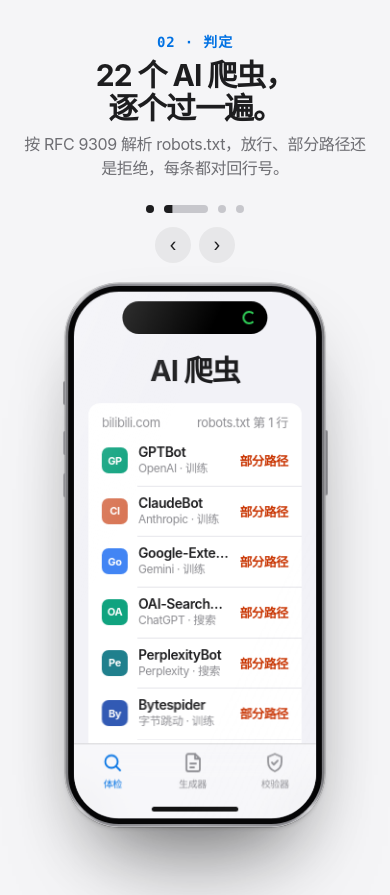
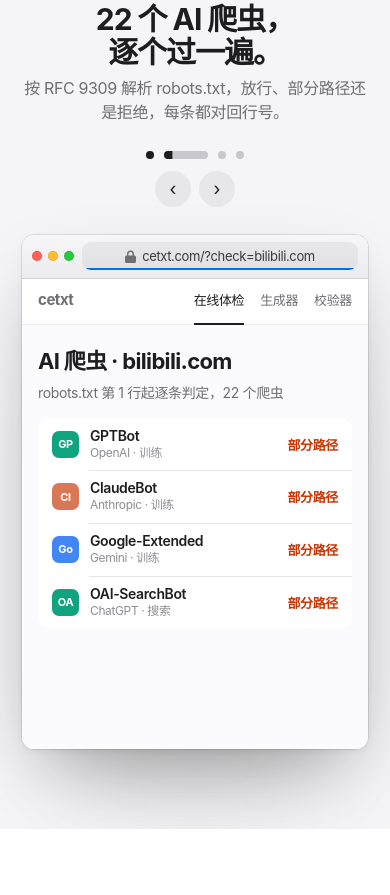
Before and after one commit to yehyakin/llms-txt-cn, a website: page design/d/index.html in a window 390 px wide. Shown: the part 1509-2404 px from the top of the page. Drawn offline with Linux system fonts and the light colour scheme.

Commit message:
design D v3: swap iPhone mockup for Safari-style desktop window showing real cetxt UI (address bar + load bar, in-page tabs, two-column results); responsive inside on mobile; real page title

```diff
--- a/design/d/index.html
+++ b/design/d/index.html
@@ -1,6 +1,6 @@
 <!DOCTYPE html>
 <html lang="zh-CN"><head><meta charset="UTF-8"><meta name="viewport" content="width=device-width,initial-scale=1,viewport-fit=cover">
-<title>概念 D v3 · cetxt</title><meta name="robots" content="noindex"><meta name="theme-color" content="#ffffff">
+<title>cetxt · 你的网站，AI 读得懂吗？</title><meta name="robots" content="noindex"><meta name="theme-color" content="#ffffff">
 <style>
 :root{--ink:#1d1d1f;--mut:#86868b;--mut2:#6e6e73;--line:#d2d2d7;--alt:#f5f5f7;--acc:#0071e3;
 --sans:-apple-system,BlinkMacSystemFont,"SF Pro Display","SF Pro Text","PingFang SC","Hiragino Sans GB","Microsoft YaHei",system-ui,sans-serif;
@@ -93,7 +93,7 @@
 .hl span{color:#d2d2d7;transition:color .25s linear}.hl span.on{color:var(--ink)}
 .hl span.on.g{color:var(--acc)}
 
-/* ===== sticky phone story ===== */
+/* ===== story: chapter player in a browser window ===== */
 .story{padding:clamp(80px,12vw,140px) 0;background:var(--alt);overflow:hidden;isolation:isolate}
 .story .pin{position:relative;display:grid;grid-template-columns:1fr 1fr;align-items:center;max-width:1024px;margin:0 auto;padding:0 22px;gap:40px}
 .steps{position:relative;height:300px;text-align:left}
@@ -105,39 +105,36 @@
 .dots{display:flex;gap:10px;margin-top:28px}.dots i{position:relative;width:8px;height:8px;border-radius:8px;background:#c7c7cc;transition:width .5s var(--out);overflow:hidden;cursor:pointer}.dots i.on{width:44px}
 .dots i::after{content:"";position:absolute;inset:0;background:var(--ink);transform:scaleX(0);transform-origin:left}.dots i.done::after{transform:scaleX(1)}.dots i.on::after{transform:scaleX(1);transition:transform var(--dur,5s) linear}.story.paused .dots i.on::after{transition:none}
 .step-nav{display:flex;gap:8px;margin-top:22px}.step-nav button{width:36px;height:36px;border-radius:50%;background:rgba(0,0,0,.06);color:var(--ink);font-size:18px;line-height:1;display:grid;place-items:center;transition:background .2s}.step-nav button:active{background:rgba(0,0,0,.14)}
-.phone{touch-action:pan-y}
-
-/* iPhone 17 Pro-ish hardware: thin titanium band, black bezel, glass */
-.phone{width:min(330px,72vw);aspect-ratio:71.5/150;margin:0 auto;border-radius:56px;padding:3px;position:relative;
-background:linear-gradient(90deg,#6f6f73,#c9c9cd 6%,#8d8d92 14%,#9a9a9f 50%,#8d8d92 86%,#d4d4d8 94%,#6a6a6e);
-box-shadow:inset 0 0 0 .5px rgba(255,255,255,.55),0 0 0 .5px rgba(0,0,0,.35),0 2px 4px rgba(0,0,0,.12),0 40px 80px -30px rgba(0,0,0,.45),0 80px 120px -60px rgba(0,0,0,.35);
-transform:translateY(var(--py,0)) scale(calc(var(--ps,1) * var(--fit,1)));will-change:transform;flex:none}
-.phone::before,.phone::after{content:"";position:absolute;width:2.5px;border-radius:1.5px;background:linear-gradient(90deg,#5d5d61,#a9a9ae)}
-.phone::before{right:-2.5px;top:27%;height:12%;border-radius:0 2px 2px 0;background:linear-gradient(90deg,#a9a9ae,#6a6a6e)}
-.phone::after{left:-2.5px;top:18%;height:4.5%;border-radius:2px 0 0 2px;box-shadow:0 52px 0 #8d8d92,0 96px 0 #8d8d92}
-.screen{height:100%;border-radius:53px;background:#f2f2f7;overflow:hidden;position:relative;border:6px solid #050506;box-shadow:inset 0 0 0 .5px rgba(255,255,255,.08)}
-.screen::after{content:"";position:absolute;inset:0;border-radius:inherit;pointer-events:none;z-index:9;background:linear-gradient(115deg,rgba(255,255,255,.28) 0%,rgba(255,255,255,0) 32%,rgba(255,255,255,0) 70%,rgba(255,255,255,.08) 100%)}
-.tabbar{position:absolute;left:0;right:0;bottom:0;height:78px;padding:7px 0 0;display:flex;justify-content:space-around;background:rgba(249,249,251,.86);backdrop-filter:blur(20px);-webkit-backdrop-filter:blur(20px);border-top:.5px solid rgba(0,0,0,.12);z-index:6}
-.tabbar span{display:flex;flex-direction:column;align-items:center;gap:3px;font-size:10px;font-weight:500;color:#8e8e93;transition:color .3s}
-.tabbar span.on{color:#0071e3}.tabbar svg{width:24px;height:24px;fill:none;stroke:currentColor;stroke-width:1.8;stroke-linecap:round;stroke-linejoin:round}
-.homebar{position:absolute;left:50%;bottom:7px;width:36%;height:5px;margin-left:-18%;border-radius:3px;background:#111;z-index:7}
-.island{position:absolute;left:50%;top:10px;transform:translateX(-50%);width:34%;height:31px;border-radius:20px;background:#000;z-index:5;transition:width .6s var(--spring),height .6s var(--spring)}
-.island.busy{width:60%;height:34px}
-.sbar{transition:opacity .25s}.screen:has(.island.busy) .sbar{opacity:0}
-.island i{position:absolute;right:12px;top:50%;width:14px;height:14px;margin-top:-7px;border-radius:50%;border:2px solid #30d158;border-top-color:transparent;opacity:0;transition:opacity .3s;animation:spin .8s linear infinite}
-.island.busy i{opacity:1}@keyframes spin{to{transform:rotate(360deg)}}
-.sbar{height:51px;display:flex;justify-content:space-between;align-items:center;padding:0 28px 0 32px;font:600 15px var(--sans);letter-spacing:-.01em;position:relative;z-index:4}
-.sbar svg{fill:currentColor}
-.scr{position:absolute;inset:54px 0 78px;padding:4px 15px 20px;opacity:0;transform:scale(.97);transition:opacity .5s var(--out),transform .6s var(--out);overflow:hidden}
+/* desktop browser window (Safari-like) */
+.story .pin{grid-template-columns:1fr;gap:0;max-width:1100px;text-align:center}
+.steps{height:210px;text-align:center}.step{align-items:center}.step p{margin:0 auto}
+.dots,.step-nav{justify-content:center}
+.win{width:100%;max-width:920px;margin:44px auto 0;border-radius:14px;background:#fff;position:relative;overflow:hidden;touch-action:pan-y;text-align:left;
+box-shadow:0 0 0 .5px rgba(0,0,0,.18),0 2px 6px rgba(0,0,0,.06),0 30px 70px -20px rgba(0,0,0,.28),0 70px 120px -60px rgba(0,0,0,.25)}
+.tb{height:52px;display:flex;align-items:center;gap:14px;padding:0 16px;background:linear-gradient(#f6f6f8,#ececef);border-bottom:.5px solid rgba(0,0,0,.14);position:relative}
+.tl{display:flex;gap:8px;flex:none}.tl i{width:12px;height:12px;border-radius:50%;background:#ff5f57;box-shadow:inset 0 0 0 .5px rgba(0,0,0,.15)}.tl i:nth-child(2){background:#febc2e}.tl i:nth-child(3){background:#28c840}
+.nv{display:flex;gap:14px;color:#9a9aa0;flex:none;font-size:20px;line-height:1}.nv b:last-child{opacity:.45}
+.addr{flex:1;max-width:460px;margin:0 auto;height:32px;border-radius:9px;background:rgba(0,0,0,.055);display:flex;align-items:center;justify-content:center;gap:6px;font-size:14px;color:#3a3a3c;position:relative;overflow:hidden}
+.addr svg{width:11px;height:13px;fill:#6e6e73}
+.addr .ld{position:absolute;left:0;bottom:0;height:2.5px;width:0;background:var(--acc);opacity:0}
+.addr.busy .ld{opacity:1;animation:ld 1.1s var(--out) forwards}@keyframes ld{to{width:100%}}
+.tb .sp{width:110px;flex:none}
+.vp{position:relative;height:520px;background:#fbfbfd}
+.ph{height:54px;display:flex;align-items:center;gap:28px;padding:0 28px;border-bottom:1px solid #ececf0;background:#fff;font-size:14px}
+.ph .lg{font-weight:700;font-size:17px;letter-spacing:-.03em;margin-right:auto}
+.ph span{color:#6e6e73;padding:16px 0;border-bottom:2px solid transparent;transition:color .3s,border-color .3s}.ph span.on{color:var(--ink);border-color:var(--ink)}
+.scr{position:absolute;inset:54px 0 0;padding:34px 40px;opacity:0;transform:translateY(8px);transition:opacity .5s var(--out),transform .6s var(--out);overflow:hidden}
 .scr.on{opacity:1;transform:none}
-.scr h4{font-size:30px;font-weight:700;letter-spacing:-.03em;margin:2px 2px 12px}
-.sf{background:#e3e3e8;border-radius:11px;padding:9px 12px;font-size:16px;color:#8e8e93;display:flex;gap:7px;align-items:center}
-.sf b{color:var(--ink);font-weight:400}.sf .caret{width:2px;height:19px;background:var(--acc);animation:blink 1s steps(1) infinite}
+.scr h4{font-size:26px;font-weight:700;letter-spacing:-.03em;margin-bottom:6px}.scr .lead{color:#6e6e73;font-size:15px;margin-bottom:22px}
+#sc0{display:flex;flex-direction:column;align-items:center;justify-content:center;text-align:center;padding-bottom:70px}
+#sc0 h4{font-size:36px}
+.sf{width:min(560px,100%);height:58px;border-radius:14px;background:#fff;box-shadow:0 0 0 1px #d2d2d7,0 6px 20px -8px rgba(0,0,0,.15);display:flex;align-items:center;gap:10px;padding:0 7px 0 18px;font-size:18px;color:#8e8e93;margin-top:8px}
+.sf b{color:var(--ink);font-weight:400}.sf .caret{width:2px;height:22px;background:var(--acc);animation:blink 1s steps(1) infinite}.sf .go{margin-left:auto;background:var(--acc);color:#fff;border-radius:10px;padding:10px 22px;font-size:16px;font-weight:600;transition:transform .15s,background .15s}
+.sf .go.press{transform:scale(.93);background:#005bb8}
 @keyframes blink{50%{opacity:0}}
-#sc0{bottom:0;z-index:8}
-.kbd{position:absolute;left:0;right:0;bottom:0;height:42%;background:#d1d3d9;padding:10px 4px;display:grid;grid-template-rows:repeat(4,1fr);gap:9px;transform:translateY(var(--kb,0));transition:transform .5s var(--out)}
-.kbd div{display:flex;gap:5px;justify-content:center}.kbd span{flex:1;max-width:30px;background:#fff;border-radius:5px;box-shadow:0 1px 0 #898a8d}
-.kbd .go{max-width:84px;background:var(--acc)}
+.cols{display:grid;grid-template-columns:1fr 1fr;gap:12px 16px}.cols .grp{margin:0}
+.duo{display:grid;grid-template-columns:200px 1fr;gap:36px;align-items:center}.duo .ring{margin:0}
+.gen{display:grid;grid-template-columns:1.25fr 1fr;gap:20px;align-items:start}
 .grp{background:#fff;border-radius:12px;overflow:hidden;margin-bottom:12px}
 .grp .hd{display:flex;justify-content:space-between;padding:11px 14px 3px;font-size:13px;color:#8e8e93}
 .row{display:flex;align-items:center;gap:11px;padding:9px 14px;position:relative}
@@ -245,11 +242,13 @@
 footer .in{max-width:1024px;margin:0 auto;line-height:1.7}footer ol{padding-left:16px;margin-bottom:14px;border-bottom:1px solid var(--line);padding-bottom:14px}
 .tag{position:fixed;left:12px;top:calc(104px + env(safe-area-inset-top));z-index:70;font:11px var(--mono);background:rgba(29,29,31,.82);color:#fff;border-radius:8px;padding:5px 9px;pointer-events:none}
 
-@media(max-width:833px) and (max-aspect-ratio:1/1){
- .story .pin{grid-template-columns:1fr;grid-template-rows:auto 1fr;gap:0;padding-top:64px}
- .steps{height:170px;order:-1;text-align:center}.step{align-items:center}.step h3{font-size:30px;margin-bottom:8px}.step p{font-size:16px}.step .n{margin-bottom:8px}.dots{justify-content:center;margin-top:14px}
- .phone{width:270px;align-self:start;transform-origin:50% 0;margin-top:20px}.step-nav{justify-content:center;margin-top:14px}}
-@media(max-width:833px) and (min-aspect-ratio:1/1){.story .pin{gap:24px;padding-top:52px}.step h3{font-size:28px}.step p{font-size:16px}.phone{width:270px}}
+@media(max-width:833px){.steps{height:180px}.step h3{font-size:30px;margin-bottom:8px}.step p{font-size:16px}.dots{margin-top:14px}.step-nav{margin-top:12px}
+ .win{margin-top:28px;border-radius:12px}.tb{height:44px;padding:0 10px;gap:8px}.tl i{width:10px;height:10px}.tl{gap:6px}.nv,.tb .sp{display:none}.addr{height:28px;font-size:13px}
+ .vp{height:470px}.ph{height:46px;gap:16px;padding:0 16px;font-size:13px}.ph span{padding:13px 0}.ph .lg{font-size:15px}
+ .scr{inset:46px 0 0;padding:20px 16px}.scr h4{font-size:22px}#sc0 h4{font-size:26px}.scr .lead{font-size:14px;margin-bottom:14px}
+ .sf{height:50px;font-size:16px;padding-left:14px}.sf .go{padding:8px 14px;font-size:15px}
+ .cols,.gen{grid-template-columns:1fr;gap:10px}.duo{grid-template-columns:1fr;gap:6px}.duo .ring{margin:0 auto 8px;width:130px;height:130px}.duo .ring .c b{font-size:40px}
+ #sc1 .cols .grp:last-child{display:none}.cols .row:nth-child(n+7){display:none}}
 @media(max-width:833px){
  .wheel-wrap,.builder{grid-template-columns:1fr}.wheel{margin:0 auto}.tiles{grid-template-columns:1fr}.wheel-wrap{gap:36px}}
 @media(max-width:734px){.gnav .ls,.lnav .s{display:none}section{padding:100px 20px}.field{padding-left:18px}.field .pre{display:none}}
@@ -304,15 +303,17 @@
    <div class="dots" id="dots"><i class="on" role="tab"></i><i role="tab"></i><i role="tab"></i><i role="tab"></i></div>
    <div class="step-nav"><button data-d="-1" aria-label="上一步">‹</button><button data-d="1" aria-label="下一步">›</button></div>
   </div>
-  <div class="phone" id="phone"><div class="screen">
-   <div class="island" id="isl"><i></i></div>
-   <div class="sbar"><span class="clk">9:41</span><span style="display:flex;gap:5px;align-items:center"><svg width="17" height="11" viewBox="0 0 17 11"><rect y="7" width="3" height="4" rx="1"/><rect x="4.7" y="5" width="3" height="6" rx="1"/><rect x="9.4" y="2.5" width="3" height="8.5" rx="1"/><rect x="14" width="3" height="11" rx="1"/></svg><svg width="25" height="12" viewBox="0 0 25 12"><rect x=".5" y=".5" width="21" height="11" rx="3.5" fill="none" stroke="currentColor" opacity=".35"/><rect x="2" y="2" width="18" height="8" rx="2"/><rect x="23" y="4" width="1.5" height="4" rx=".7" opacity=".4"/></svg></span></div>
-   <div class="scr on" id="sc0"><h4>体检</h4><div class="sf">🔍 <b id="typed"></b><span class="caret"></span></div><div class="kbd" id="kbd"><div><span></span><span></span><span></span><span></span><span></span><span></span><span></span><span></span><span></span><span></span></div><div><span></span><span></span><span></span><span></span><span></span><span></span><span></span><span></span><span></span></div><div><span></span><span></span><span></span><span></span><span></span><span></span><span></span></div><div><span style="max-width:150px"></span><span class="go"></span></div></div></div>
-   <div class="scr" id="sc1"><h4>AI 爬虫</h4><div class="grp"><div class="hd"><span>bilibili.com</span><span>robots.txt 第 1 行</span></div></div></div>
-   <div class="scr" id="sc2"><h4>llms.txt</h4></div>
-   <div class="scr" id="sc3"><h4>生成器</h4></div>
-  <div class="tabbar" id="tabbar"><span class="on"><svg viewBox="0 0 24 24"><circle cx="11" cy="11" r="6.5"/><path d="M20 20l-4.2-4.2"/></svg>体检</span><span><svg viewBox="0 0 24 24"><path d="M14 3H7a2 2 0 0 0-2 2v14a2 2 0 0 0 2 2h10a2 2 0 0 0 2-2V8z"/><path d="M14 3v5h5M9 13h6M9 17h4"/></svg>生成器</span><span><svg viewBox="0 0 24 24"><path d="M12 3l7 3v5c0 4.5-3 8.3-7 10-4-1.7-7-5.5-7-10V6z"/><path d="M9 12l2 2 4-4"/></svg>校验器</span></div><div class="homebar"></div>
-  </div></div>
+  <div class="win" id="win">
+   <div class="tb"><span class="tl"><i></i><i></i><i></i></span><span class="nv"><b>‹</b><b>›</b></span>
+    <div class="addr" id="addr"><svg viewBox="0 0 11 13"><path d="M2 5.5V4a3.5 3.5 0 0 1 7 0v1.5h.5A1.5 1.5 0 0 1 11 7v4.5A1.5 1.5 0 0 1 9.5 13h-8A1.5 1.5 0 0 1 0 11.5V7a1.5 1.5 0 0 1 1.5-1.5zm1.5 0h4V4a2 2 0 0 0-4 0z"/></svg><span id="url">cetxt.com</span><i class="ld"></i></div><span class="sp"></span></div>
+   <div class="vp">
+    <div class="ph" id="ptabs"><span class="lg">cetxt</span><span class="on">在线体检</span><span>生成器</span><span>校验器</span></div>
+    <div class="scr on" id="sc0"><h4>你的网站，AI 读得懂吗？</h4><p class="lead">输入域名，30 秒出结果。</p><div class="sf">🔍 <b id="typed"></b><span class="caret"></span><span class="go" id="gobtn">体检</span></div></div>
+    <div class="scr" id="sc1"><h4>AI 爬虫 · bilibili.com</h4><p class="lead">robots.txt 第 1 行起逐条判定，22 个爬虫</p><div class="cols"><div class="grp" id="b1"></div><div class="grp" id="b2"></div></div></div>
+    <div class="scr" id="sc2"><h4>llms.txt 评分</h4><p class="lead">bilibili.com/llms.txt · 四项全满</p><div class="duo" id="duo"></div></div>
+    <div class="scr" id="sc3"><h4>生成器</h4><p class="lead">填好信息，llms.txt 自动写好</p><div class="gen" id="gen"></div></div>
+   </div>
+  </div>
  </div>
 </section>
 
@@ -422,21 +423,18 @@
 let t0=performance.now();
 
 /* ===== story ===== */
-const pin=$('#how .pin'),story=$('#how'),steps=$$('.step'),dots=$$('#dots i'),scr=[0,1,2,3].map(i=>$('#sc'+i)),isl=$('#isl'),phone=$('#phone');
-function fitPhone(){const stacked=matchMedia('(max-width:833px) and (max-aspect-ratio:1/1)').matches,ph=phone.offsetHeight;if(!ph)return;const avail=innerHeight-(stacked?300:110);phone.style.setProperty('--fit',Math.max(.4,Math.min(1,avail/ph)).toFixed(3))}
-fitPhone();addEventListener('resize',fitPhone);addEventListener('orientationchange',()=>setTimeout(fitPhone,300));
+const pin=$('#how .pin'),story=$('#how'),steps=$$('.step'),dots=$$('#dots i'),scr=[0,1,2,3].map(i=>$('#sc'+i)),addr=$('#addr'),win=$('#win');
 const BOTS=[['GPTBot','OpenAI · 训练','#10a37f'],['ClaudeBot','Anthropic · 训练','#d97757'],['Google-Extended','Gemini · 训练','#4285f4'],['OAI-SearchBot','ChatGPT · 搜索','#10a37f'],['PerplexityBot','Perplexity · 搜索','#20808d'],['Bytespider','字节跳动 · 训练','#325ab4'],['Baiduspider','百度 · 搜索','#2932e1']];
 const row=(ic,c,b,s,v,cls,i=0)=>'<div class="row" style="animation-delay:'+(i*.06)+'s"><span class="ico" style="background:'+c+'">'+esc(ic)+'</span><span class="tx"><b>'+esc(b)+'</b>'+(s?'<small>'+esc(s)+'</small>':'')+'</span><span class="v '+cls+'">'+esc(v)+'</span></div>';
-$('#sc1 .grp').insertAdjacentHTML('beforeend',BOTS.map((b,i)=>row(b[0].slice(0,2),b[2],b[0],b[1],'部分路径','p',i)).join(''));
-$('#sc1').insertAdjacentHTML('beforeend','<div class="grp">'+row('!','#ff9f0a','禁止 2 条路径','/medialist/detail/、/index.html','','',7)+'</div>');
+const BR=BOTS.map((b,i)=>row(b[0].slice(0,2),b[2],b[0],b[1],'部分路径','p',i));$('#b1').innerHTML=BR.slice(0,4).join('');$('#b2').innerHTML=BR.slice(4).join('')+row('!','#ff9f0a','禁止 2 条路径','/medialist/detail/、/index.html','','',7);
 const ring=(score,label)=>'<div class="ring" style="--off:'+(377*(1-score/100))+'"><svg viewBox="0 0 150 150"><circle class="bg" cx="75" cy="75" r="60"/><circle class="fg" cx="75" cy="75" r="60"/></svg><div class="c"><div><b>'+score+'</b><small>'+esc(label)+'</small></div></div></div>';
-$('#sc2').insertAdjacentHTML('beforeend',ring(100,'优秀')+'<div class="grp">'+row('H1','#0a84ff','Bilibili / 哔哩哔哩','标题 · 30 / 30','✓','ok',0)+row('>','#bf5af2','一句话摘要','20 / 20','✓','ok',1)+row('§','#ff375f','6 个分组','30 / 30','✓','ok',2)+row('⛓','#ff9f0a','52 条链接','20 / 20','✓','ok',3)+'</div>');
-$('#sc3').insertAdjacentHTML('beforeend','<div class="grp" style="padding:12px 14px;font:12px/1.75 var(--mono);color:#6e6e73;text-align:left;white-space:pre"><span style="color:#0071e3"># 你的网站</span>\n&gt; 一句话介绍你是谁\n\n<span style="color:#0071e3">## 产品</span>\n- [首页](https://…): 说明\n- [文档](https://…): 说明</div><div class="grp">'+row('✓','#34c759','已复制到剪贴板','上传到网站根目录','','',0)+'</div><div style="margin-top:6px;background:#0071e3;color:#fff;border-radius:12px;padding:12px;text-align:center;font-weight:600;font-size:15px">再查一次</div>');
+$('#duo').innerHTML=(ring(100,'优秀')+'<div class="grp">'+row('H1','#0a84ff','Bilibili / 哔哩哔哩','标题 · 30 / 30','✓','ok',0)+row('>','#bf5af2','一句话摘要','20 / 20','✓','ok',1)+row('§','#ff375f','6 个分组','30 / 30','✓','ok',2)+row('⛓','#ff9f0a','52 条链接','20 / 20','✓','ok',3)+'</div>');
+$('#gen').innerHTML=('<div class="grp" style="padding:12px 14px;font:12px/1.75 var(--mono);color:#6e6e73;text-align:left;white-space:pre"><span style="color:#0071e3"># 你的网站</span>\n&gt; 一句话介绍你是谁\n\n<span style="color:#0071e3">## 产品</span>\n- [首页](https://…): 说明\n- [文档](https://…): 说明</div><div><div class="grp">'+row('✓','#34c759','已复制到剪贴板','上传到网站根目录','','',0)+'</div><div style="margin-top:6px;background:#0071e3;color:#fff;border-radius:12px;padding:12px;text-align:center;font-weight:600;font-size:15px">再查一次</div></div>');
 let curStep=-1,typedT=null;const DEMO='bilibili.com';
 function setStep(i){if(i===curStep)return;curStep=i;steps.forEach((s,k)=>s.classList.toggle('on',k===i));dots.forEach((d,k)=>{d.classList.remove('on');d.classList.toggle('done',k<i)});void dots[i].offsetWidth;dots[i].classList.add('on');
- $$('#tabbar span').forEach((t,k)=>t.classList.toggle('on',k===(i===3?1:0)));scr.forEach((s,k)=>{s.classList.remove('on');if(k===i){void s.offsetWidth;s.classList.add('on')}});
- isl.classList.toggle('busy',i===1);if(i===1){setTimeout(()=>isl.classList.remove('busy'),1100)}
- clearInterval(typedT);const ty=$('#typed');if(i===0){ty.textContent='';$('#kbd').style.setProperty('--kb','0');let n=0;typedT=setInterval(()=>{ty.textContent=DEMO.slice(0,++n);buzz(2);if(n>=DEMO.length){clearInterval(typedT);setTimeout(()=>curStep===0&&$('#kbd').style.setProperty('--kb','110%'),500)}},110)}}
+ $$('#ptabs span:not(.lg)').forEach((t,k)=>t.classList.toggle('on',k===(i===3?1:0)));$('#url').textContent=['cetxt.com','cetxt.com/?check=bilibili.com','cetxt.com/?check=bilibili.com#llms','cetxt.com/#generator'][i];scr.forEach((s,k)=>{s.classList.remove('on');if(k===i){void s.offsetWidth;s.classList.add('on')}});
+ addr.classList.remove('busy');if(i===1){void addr.offsetWidth;addr.classList.add('busy');setTimeout(()=>addr.classList.remove('busy'),1300)}
+ clearInterval(typedT);const ty=$('#typed');if(i===0){ty.textContent='';let n=0;typedT=setInterval(()=>{ty.textContent=DEMO.slice(0,++n);buzz(2);if(n>=DEMO.length){clearInterval(typedT);setTimeout(()=>{if(curStep!==0)return;const g=$('#gobtn');g.classList.add('press');setTimeout(()=>g.classList.remove('press'),220)},600)}},110)}}
 setStep(0);
 
 /* chapter player: auto-advance while visible, tap dots / swipe */
@@ -447,7 +445,7 @@
 $$('.step-nav button').forEach(b=>b.onclick=()=>go(curStep+(+b.dataset.d),1));
 (()=>{let x0=null,y0=0;pin.addEventListener('touchstart',e=>{x0=e.touches[0].clientX;y0=e.touches[0].clientY},{passive:true});
  pin.addEventListener('touchend',e=>{if(x0==null)return;const dx=e.changedTouches[0].clientX-x0,dy=e.changedTouches[0].clientY-y0;x0=null;if(Math.abs(dx)>40&&Math.abs(dx)>Math.abs(dy)*1.5)go(curStep+(dx<0?1:-1),1)},{passive:true})})();
-new IntersectionObserver(([e])=>{const was=inView;inView=e.isIntersecting;if(inView&&!was){fitPhone();go(curStep<0?0:curStep)}else sched()},{threshold:.45}).observe(phone);
+new IntersectionObserver(([e])=>{const was=inView;inView=e.isIntersecting;if(inView&&!was){go(curStep<0?0:curStep)}else sched()},{threshold:.35}).observe(win);
 document.addEventListener('visibilitychange',sched);
 
 /* ===== marquee ===== */
```
